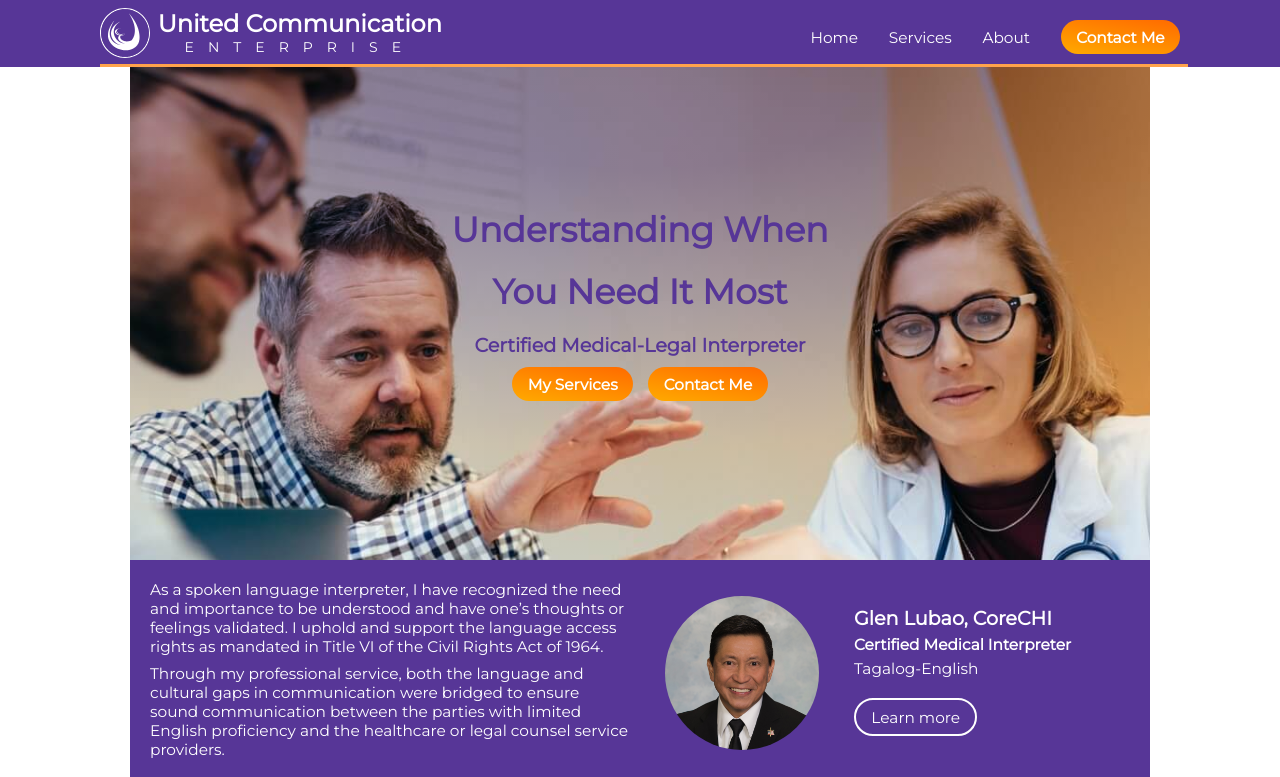
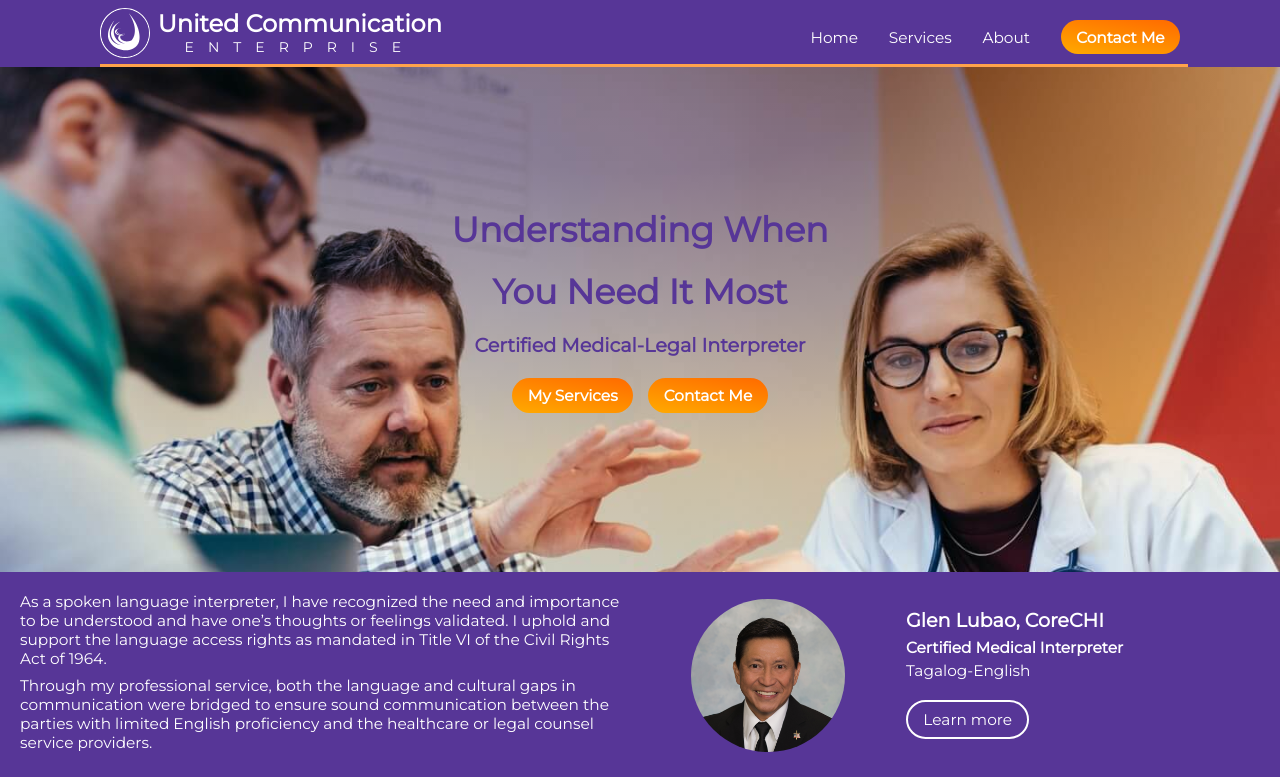
Before and after one commit to clydebaron2000/unicome, a React (Create React App) app in the folder client/: page / in a window 1280 px wide. Shown: the top 777 px of the page. Built offline with nearby package versions, Linux system fonts and the light colour scheme.

Commit message:
scaling changes saved

```diff
--- a/client/src/css/app.css
+++ b/client/src/css/app.css
@@ -48,7 +48,6 @@ html::-webkit-scrollbar-thumb {
 body {
   font-family: "Montserrat", sans-serif;
   margin: 0px auto;
-  max-width: 1020px;
 }
 
 * {
@@ -91,6 +90,10 @@ button {
   border: none;
   background: none;
   color: white;
+}
+
+a, button {
+  cursor: pointer;
 }
 
 section {
@@ -520,8 +523,7 @@ section {
   position: relative;
   width: stretch;
   overflow: hidden;
-  min-height: 300px;
-  max-height: 70vh;
+  height: clamp(300px,30vw,70vh);
   height: clamp(300px,50vw,500px);
 }
 @media (max-width: 50em) {
@@ -569,19 +571,18 @@ section {
   background-position-y: 10%;
   background-repeat: no-repeat;
   background-size: cover;
-  background-size: 150vw;
+  background-size: 130%;
 }
-@media (min-width: 50em) {
+@media (min-width: 1200px) {
   .hero.home {
     background: radial-gradient(97.05% 97.05% at 50% 2.95%, rgba(87, 54, 151, 0.47) 19.45%, rgba(96, 60, 147, 0.28) 47.76%, rgba(255, 163, 75, 0.15) 77.05%, rgba(255, 163, 75, 0) 99.48%), url("../media/doctor-patient-interpreter xsm1.jpg");
     background-origin: border-box, content-box;
     background-blend-mode: multiply;
     background-position-x: center;
     background-attachment: unset;
-    background-position-y: 10%;
     background-repeat: no-repeat;
     background-size: cover;
-    background-size: 130%;
+    height: 40vw;
   }
 }
 @media (max-width: 50em) {
@@ -639,6 +640,7 @@ section {
 }
 
 .button-container {
+  margin-top: 3%;
   display: flex;
   flex-direction: row;
 }
--- a/client/src/scss/app.scss
+++ b/client/src/scss/app.scss
@@ -43,7 +43,7 @@ html{
 body {
   font-family: 'Montserrat', sans-serif;
   margin:0px auto;
-  max-width: 1020px;
+  // max-width: 1020px;
   // option: curtain of faded diagonal lines
 }
 *{
@@ -79,6 +79,9 @@ button{
   border: none;
   background: none;
   color:white;
+}
+a,button{
+  cursor: pointer;
 }
 section{
   width:stretch;
@@ -429,8 +432,7 @@ section{
   position: relative;
   width: stretch;
   overflow: hidden;
-  min-height: 300px;
-  max-height: 70vh;
+  height: clamp(300px,30vw,70vh);
   height:clamp(300px,50vw,500px);
   @include breakpoint-max($tablet){
     height:clamp(300px,50vw,500px);
@@ -463,16 +465,17 @@ section{
 }
 .hero.home{
   margin-top: 60px;
-  @include breakpoint-min($tablet){
+  @include breakpoint-min(1200px){
     background: radial-gradient(97.05% 97.05% at 50% 2.95%, rgba(87, 54, 151, 0.47) 19.45%, rgba(96, 60, 147, 0.28) 47.76%, rgba(255, 163, 75, 0.15) 77.05%, rgba(255, 163, 75, 0) 99.48%), url('../media/doctor-patient-interpreter xsm1.jpg');
     background-origin: border-box,content-box;
     background-blend-mode: multiply;
     background-position-x: center;
     background-attachment:unset;
-    background-position-y: 10%;
+    // background-position-y: 10%;
     background-repeat: no-repeat;
     background-size:cover;
-    background-size:130%;
+    height: 40vw;
+    // background-size:130%;
   }
   background: radial-gradient(97.05% 97.05% at 50% 2.95%, rgba(87, 54, 151, 0.47) 19.45%, rgba(96, 60, 147, 0.28) 47.76%, rgba(255, 163, 75, 0.15) 77.05%, rgba(255, 163, 75, 0) 99.48%), url('../media/doctor-patient-interpreter xsm1.jpg');
   background-origin: border-box,content-box;
@@ -481,7 +484,7 @@ section{
   background-position-y: 10%;
   background-repeat: no-repeat;
   background-size:cover;
-  background-size:150vw;
+  background-size:130%;
   @include breakpoint-max($tablet){
     background: radial-gradient(97.05% 97.05% at 50% 2.95%, rgba(87, 54, 151, 0.47) 19.45%, rgba(96, 60, 147, 0.28) 47.76%, rgba(255, 163, 75, 0.15) 77.05%, rgba(255, 163, 75, 0) 99.48%), url('../media/doctor-patient-interpreter xsm1.jpg');
     background-blend-mode: multiply;
@@ -496,7 +499,7 @@ section{
 
   }
   @include breakpoint-max($phone){
-  background: radial-gradient(97.05% 97.05% at 50% 2.95%, rgba(87, 54, 151, 0.47) 19.45%, rgba(96, 60, 147, 0.28) 47.76%, rgba(255, 163, 75, 0.15) 77.05%, rgba(255, 163, 75, 0) 99.48%), url('../media/doctor-patient-interpreter xsm1.jpg');
+    background: radial-gradient(97.05% 97.05% at 50% 2.95%, rgba(87, 54, 151, 0.47) 19.45%, rgba(96, 60, 147, 0.28) 47.76%, rgba(255, 163, 75, 0.15) 77.05%, rgba(255, 163, 75, 0) 99.48%), url('../media/doctor-patient-interpreter xsm1.jpg');
     // background: linear-gradient(180deg, rgba(87, 54, 151, 0.7) 19.45%, rgba(52, 44, 63, 0.6) 47.76%, rgba(255, 163, 75, 0.5) 77.05%, rgba(255, 163, 75, .4) 99.48%), url('../media/doctor-patient-interpreter Imagexsm.jpg');
     background-blend-mode: multiply;
     background-origin: border-box,content-box;
@@ -535,6 +538,7 @@ section{
   }
 }
 .button-container{
+  margin-top:3%;
   display:flex;
   flex-direction: row;
   a+button{
```
